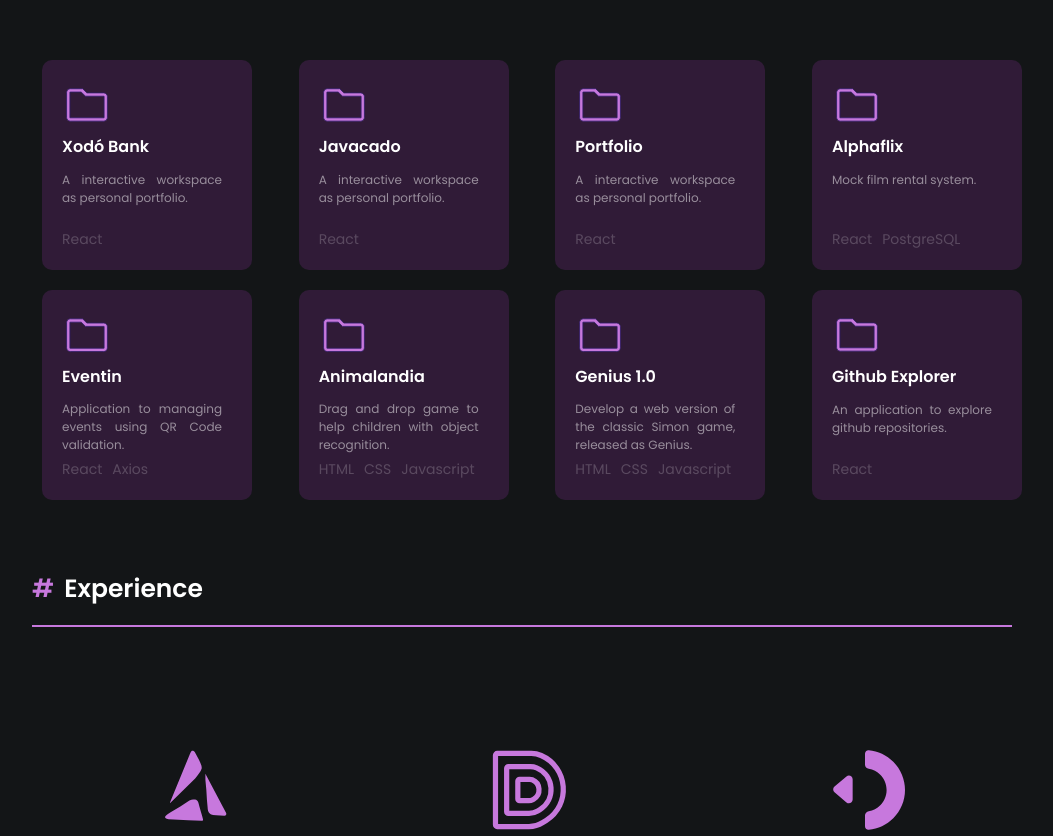
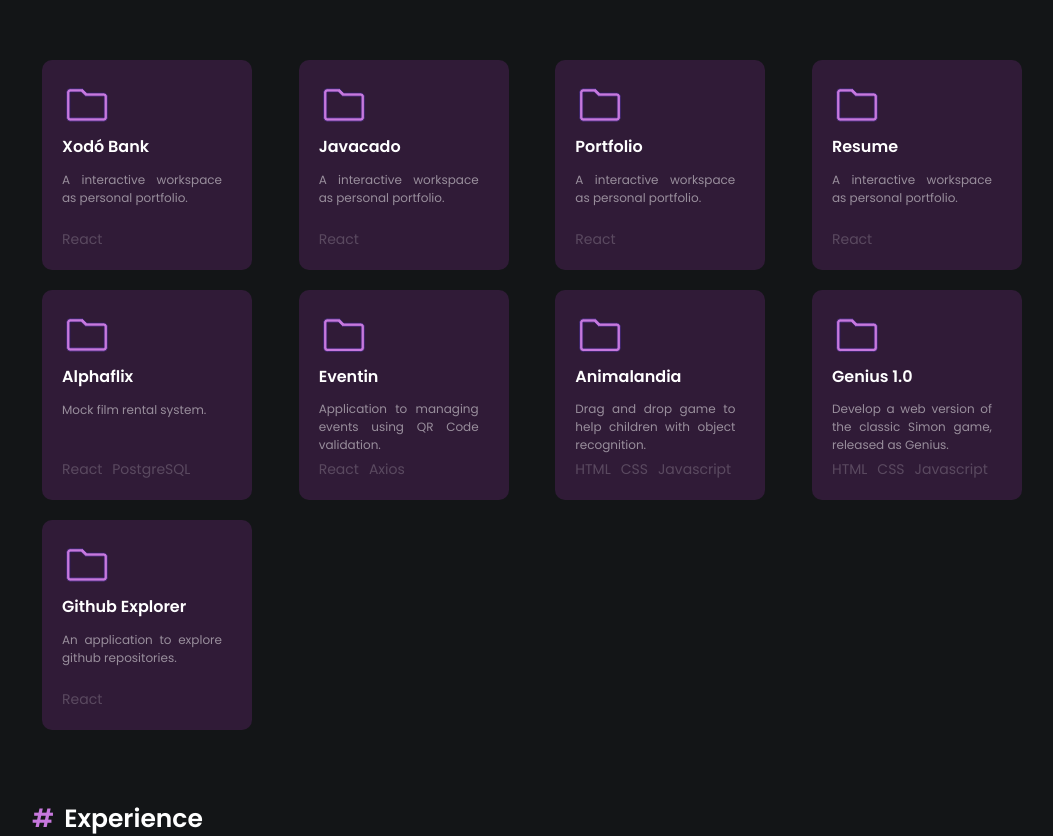
Before and after one commit to luanalessa/space-odyssey-profile, a React (Create React App) app: page / in a window 1280 px wide. Shown: the part 860-1696 px from the top of the page, without its empty margins (108-1161 px from the left). Built offline with nearby package versions, Linux system fonts and the light colour scheme.

Commit message:
refactor: remove unused references

```diff
--- a/src/templates/contact/styles.js
+++ b/src/templates/contact/styles.js
@@ -1,6 +1,4 @@
 import styled from 'styled-components'
-
-import floor from '../../assets/images/floor.png'
 
 export const Content = styled.div`
   width: 1000px;
--- a/src/templates/projects/index.jsx
+++ b/src/templates/projects/index.jsx
@@ -22,8 +22,8 @@ const projects = {
         description: 'A interactive workspace as personal portfolio.',
         tecnologies:['React'],
     },
-    portfolio: {
-        name:'Portfolio',
+    resume: {
+        name:'Resume',
         url:'https://github.com/luanalessa/resume',
         description: 'A interactive workspace as personal portfolio.',
         tecnologies:['React'],
--- a/src/templates/skills/index.jsx
+++ b/src/templates/skills/index.jsx
@@ -68,6 +68,7 @@ const Skills = () => {
 
   const closeModal = () => {
     setIsModalOpen(false);
+    console.log(planetData);
   };
 
   return (
```
